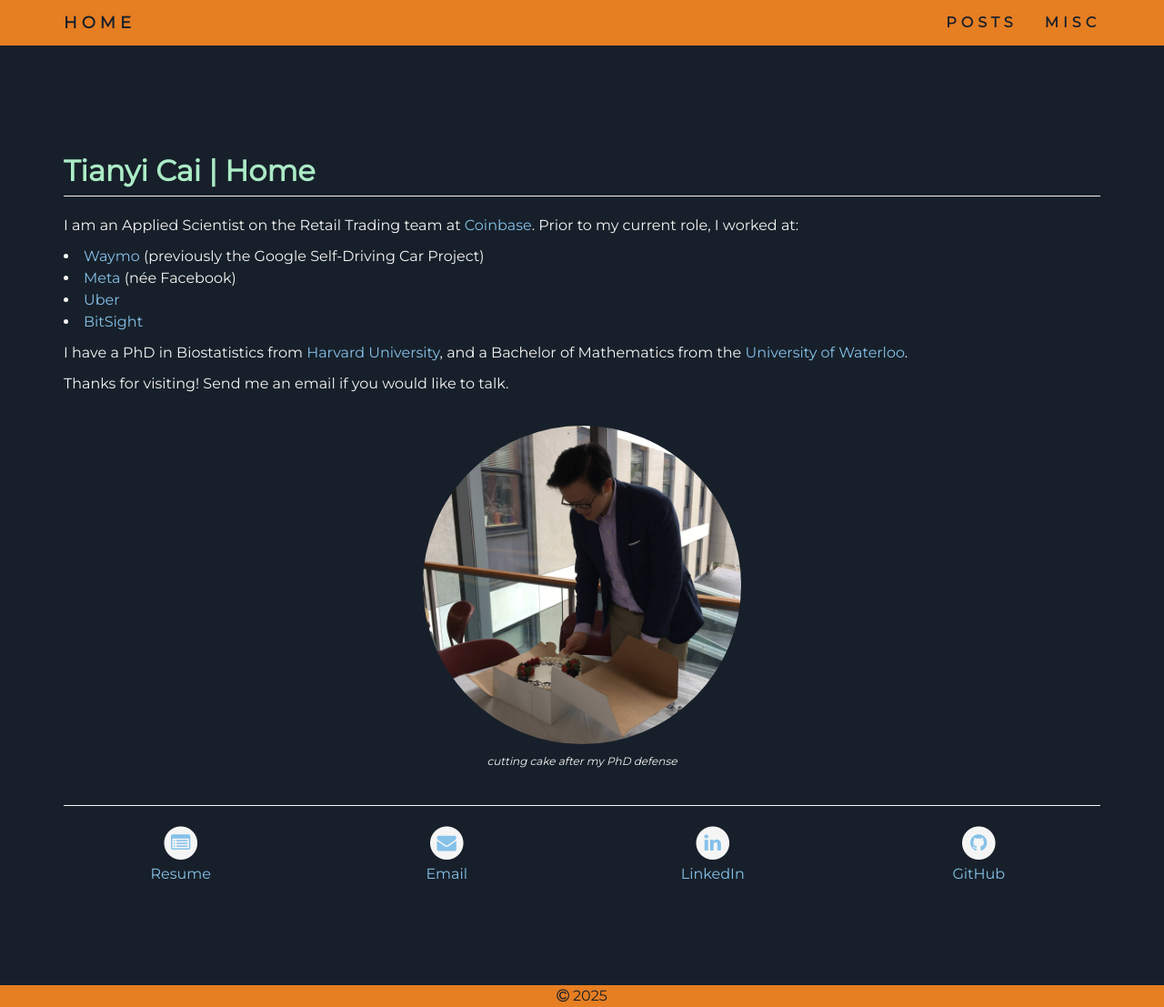
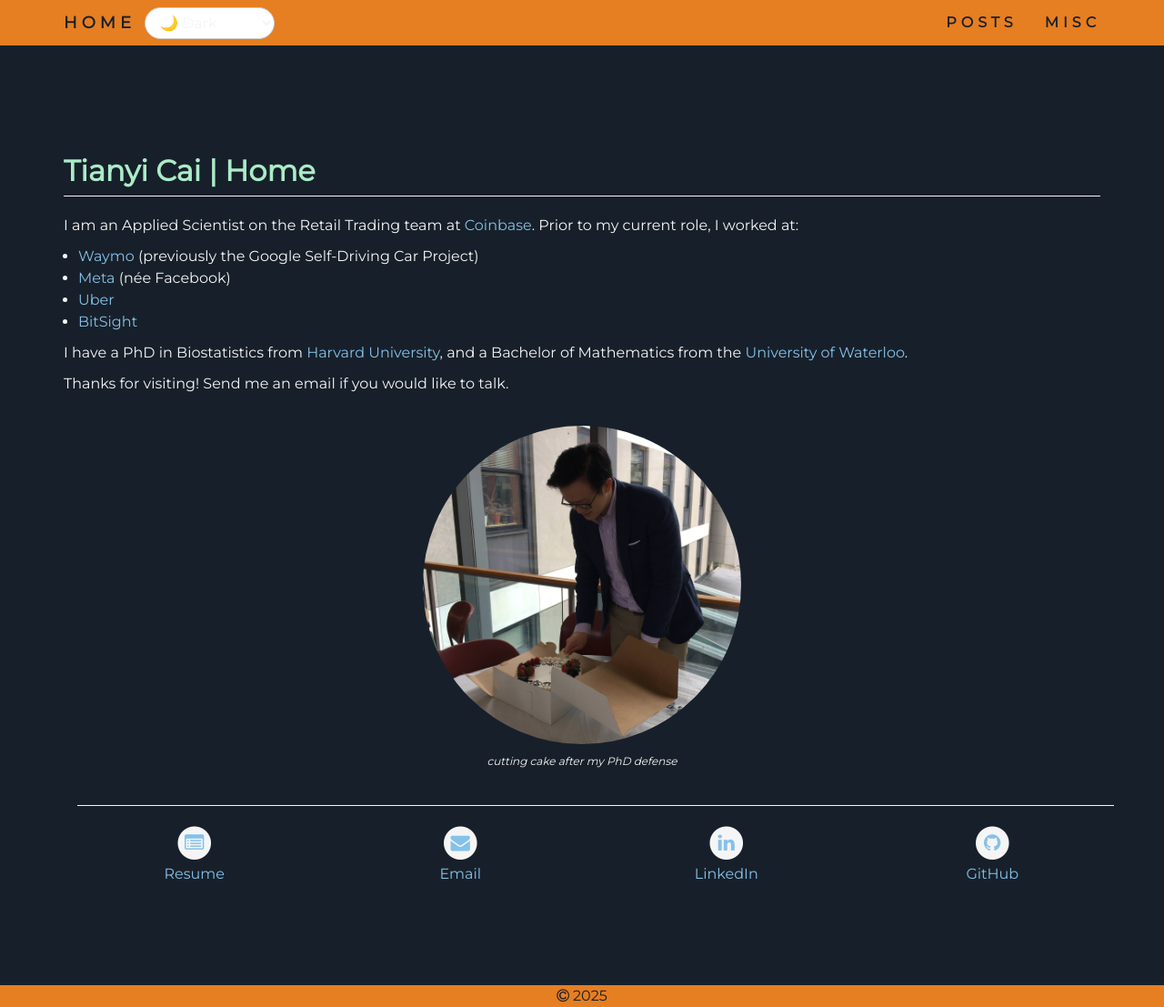
Before and after one commit to caikitlearn/caikitlearn.github.io, a Jekyll site: the page built from index.html, in a window 1280 px wide and 1107 px high. Shown: the whole window at 91% size. Built offline with Jekyll 4.4.1, drawn with Linux system fonts in a browser that asks for light colours.

Commit message:
adding theme selector

```diff
--- a/_includes/navigation.html
+++ b/_includes/navigation.html
@@ -7,15 +7,22 @@
         <span class='icon-bar'></span>
         <span class='icon-bar'></span>
       </button>
-      <a class='navbar-brand' href='/'>HOME</a>
+      <div class="navbar-brand-with-toggle">
+        <a class='navbar-brand' href='{{ "/" | relative_url }}'>HOME</a>
+        <select id="theme-select" class="theme-select">
+          <option value="light">☀️ Light</option>
+          <option value="dark">🌙 Dark</option>
+          <option value="solarized">🌅 Solarized</option>
+        </select>
+      </div>
     </div>
     <div id='navbar' class='navbar-collapse collapse'>
       <ul class='nav navbar-nav navbar-right'>
         <li>
-          <a href='/posts'>POSTS</a>
+          <a href='{{ "/posts" | relative_url }}'>POSTS</a>
         </li>
         <li>
-          <a href='/misc'>MISC</a>
+          <a href='{{ "/misc" | relative_url }}'>MISC</a>
         </li>
       </ul>
     </div>
--- a/_layouts/default.html
+++ b/_layouts/default.html
@@ -4,13 +4,21 @@
     <title>{{ page.title }}</title>
     <meta charset='utf-8'>
     <meta name='viewport' content='width=device-width, initial-scale=1'>
+    <script>
+      (function () {
+        const validThemes = ['light', 'dark', 'solarized'];
+        const storedTheme = localStorage.getItem('theme');
+        const theme = validThemes.includes(storedTheme) ? storedTheme : 'dark';
+        document.documentElement.setAttribute('data-theme', theme);
+      })();
+    </script>
 
     <!------------------------------------------------------------------------->
     <!--  CSS                                                                -->
     <!------------------------------------------------------------------------->
     <link rel='stylesheet' href='https://maxcdn.bootstrapcdn.com/bootstrap/3.3.7/css/bootstrap.min.css'>
     <link rel='stylesheet' href='https://cdnjs.cloudflare.com/ajax/libs/font-awesome/4.7.0/css/font-awesome.min.css'>
-    <link rel='stylesheet' href='/assets/css/base.css'>
+    <link rel='stylesheet' href='{{ "/assets/css/base.css" | relative_url }}'>
 
     <!------------------------------------------------------------------------->
     <!--  FONTS                                                              -->
@@ -55,18 +63,21 @@
       document.getElementById('favicon').setAttribute('href', favicon_path);
     </script>
   </head>
-  <body> {% include navigation.html %} {{ content }}
+  <body data-theme='dark'>
+    {% include navigation.html %}
+    {{ content }}
 
     <!------------------------------------------------------------------------->
     <!--  FOOTER                                                             -->
     <!------------------------------------------------------------------------->
-    <div class='footer'>
+    <footer class='footer'>
       <p>
         <i class='fa fa-copyright'></i>
         <script>
           document.write(new Date().getFullYear());
         </script>
       </p>
-    </div>
+    </footer>
+    <script src='{{ "/assets/js/theme-switcher.js" | relative_url }}'></script>
   </body>
 </html>
--- a/assets/css/base.css
+++ b/assets/css/base.css
@@ -1,17 +1,31 @@
 /*----------------------------------------------------------------------------*/
-/*  GLOBAL VARIABLES                                                          */
+/*  THEMES                                                                    */
 /*----------------------------------------------------------------------------*/
+/* default fallback */
 :root {
-  --theme_color: #e67e22; /* warm orange */
-  --text_color: #f5f5f5; /* off orange */
-  --contrast_color: #abebc6; /* pale green */
-  --background_color: #17202a; /* dark blue */
-  --link_color: #85c1e9; /* medium blue */
-  --hover_color: #aed6f1; /* light blue */
-  --selection_color:   #21618c;
-  --text_size: 16px;
-  --h1_text_size: 32px;
-  --h2_text_size: 20px;
+  --theme_color:       #e67e22; /* warm orange */
+  --text_color:        #f5f5f5; /* off-white */
+  --contrast_color:    #abebc6; /* pale green */
+  --background_color:  #17202a; /* dark blue */
+  --link_color:        #85c1e9; /* medium blue */
+  --hover_color:       #aed6f1; /* light blue */
+  --selection_color:   #21618c; /* sea blue */
+  --h1_text_size:      32px;
+  --h2_text_size:      20px;
+  --text_size:         16px;
+}
+
+/*----------------------------------------------------------------------------*/
+/*  LIGHT THEME OVERRIDES                                                    */
+/*----------------------------------------------------------------------------*/
+html[data-theme='light'] {
+  --theme_color:       #e67e22; /* warm orange - Stays the same for navbar background */
+  --text_color:        #212529; /* very dark grey/black (Main text color for light theme) */
+  --contrast_color:    #c0392b; /* strong reddish-orange (H1 text color for light theme) */
+  --background_color:  #f4f6f7; /* very light grey, almost white (Main background for light theme, Navbar text color) */
+  --link_color:        #2980b9; /* standard blue (Link color for light theme) */
+  --hover_color:       #3498db; /* lighter standard blue (Link hover color for light theme) */
+  --selection_color:   #f39c12; /* orange (Text selection background for light theme) */
 }
 
 
@@ -27,9 +41,10 @@
   line-height: 1.5;
   padding-top: 150px;
   padding-bottom: 100px;
-  background-color: var(--background_color);
-  color: var(--text_color);
+  background-color: var(--background_color); /* Uses the current theme's background */
+  color: var(--text_color);                   /* Uses the current theme's text color */
   font-size: var(--text_size);
+  transition: background-color 0.3s ease, color 0.3s ease; /* Smooth transition */
 }
 
 ol {
@@ -38,34 +53,36 @@
 
 ul {
   list-style-type: disc;
-  padding-left: 0px;
+  padding-left: 16px;
   margin-left: 0px;
-  list-style-position: inside;
 }
 
 h1 {
   font-size: var(--h1_text_size);
   font-weight: 700;
-  color: var(--contrast_color);
+  color: var(--contrast_color); /* Uses the current theme's H1 color */
 }
 
 h2 {
   font-size: var(--h2_text_size);
   font-weight: 700;
+  /* color: var(--text_color); /* Implicitly uses body text color, or define explicitly */
 }
 
 hr {
   height: 0;
-  border-color: var(--text_color);
+  border-color: var(--text_color); /* Uses the current theme's text color */
   margin-top: 5px;
 }
 
 ::selection {
-  background: var(--selection_color);
+  background: var(--selection_color); /* Uses the current theme's selection color */
+  color: var(--text_color); /* Optional: set text color for selection */
 }
 
 ::-moz-selection {
-  background: var(--selection_color);
+  background: var(--selection_color); /* Uses the current theme's selection color */
+  color: var(--text_color); /* Optional: set text color for selection */
 }
 
 
@@ -94,50 +111,50 @@
 }
 
 a {
-  color: var(--link_color);
+  color: var(--link_color); /* Uses the current theme's link color */
   background-color: transparent;
   text-decoration: none;
 }
 
 a:visited {
-  color: var(--link_color);
+  color: var(--link_color); /* Uses the current theme's link color */
   background-color: transparent;
   text-decoration: none;
 }
 
 a:hover {
-  color: var(--hover_color);
+  color: var(--hover_color); /* Uses the current theme's hover color */
   background-color: transparent;
   text-decoration: underline;
 }
 
 a:focus {
-  color: var(--contrast_color);
+  color: var(--contrast_color); /* Uses the current theme's contrast color */
   background-color: transparent;
   text-decoration: underline;
 }
 
 .fa-circle {
-  color: var(--text_color);
+  color: var(--text_color); /* Uses the current theme's text color */
 }
 
 .fa-envelope,
 .fa-linkedin,
 .fa-github,
 .fa-list-alt {
-  color: var(--link_color);
+  color: var(--link_color); /* Uses the current theme's link color */
 }
 
 .fa-envelope:hover,
 .fa-linkedin:hover,
 .fa-github:hover,
 .fa-list-alt:hover {
-  color: var(--hover_color);
+  color: var(--hover_color); /* Uses the current theme's hover color */
 }
 
 
 /*----------------------------------------------------------------------------*/
-/*  MODULES / COMPONENTS                                                      */
+/*  NAVBAR STYLES (Existing and New)                                         */
 /*----------------------------------------------------------------------------*/
 .navbar {
   padding-top: 0;
@@ -147,31 +164,32 @@
   letter-spacing: 5px;
   position: fixed;
   width: 100%;
-  background-color: var(--theme_color);
+  background-color: var(--theme_color); /* Uses the current theme's theme_color (navbar background) */
   z-index: 1;
 }
 
 .navbar-default {
-  border: var(--background_color);
+  /* For dark theme, border is dark blue. For light theme, border is light grey. */
+  border-bottom: 1px solid var(--background_color); /* Subtle border using theme's background */
 }
 
 .navbar-default .navbar-brand {
-  color: var(--background_color);
+  color: var(--background_color); /* Uses the current theme's background_color for text (dark blue on orange for dark, light grey on orange for light) */
   font-weight: bold;
 }
 
 .navbar-default .navbar-brand:hover,
 .navbar-default .navbar-brand:focus {
-  color: var(--hover_color);
+  color: var(--hover_color); /* Uses current theme's general hover color for navbar brand hover */
 }
 
 .navbar-default .navbar-nav > li > a {
-  color: var(--background_color);
+  color: var(--background_color); /* Uses the current theme's background_color for text */
   font-weight: bold;
 }
 
 .navbar-default .navbar-nav > li > a:hover {
-  color: var(--hover_color);
+  color: var(--hover_color); /* Uses current theme's general hover color for navbar links hover */
 }
 
 .navbar-default .navbar-collapse,
@@ -182,35 +200,104 @@
 
 .navbar-default .navbar-toggle {
   border-color: transparent;
-  background-color: var(--theme_color);
+  background-color: var(--theme_color); /* Uses current theme's navbar background */
 }
 
 .navbar-default .navbar-toggle:hover,
 .navbar-default .navbar-toggle:focus,
 .navbar-default .navbar-toggle:active {
-  background-color: var(--theme_color);
+  background-color: var(--theme_color); /* Uses current theme's navbar background */
 }
 
 .navbar-default .navbar-toggle .icon-bar {
-  background-color: var(--background_color);
+  background-color: var(--background_color); /* Uses current theme's background_color for icon bars (dark blue for dark, light grey for light) */
 }
 
 .navbar-default .navbar-toggle:hover .icon-bar {
-  background-color: var(--hover_color);
+  background-color: var(--hover_color); /* Uses current theme's general hover color */
 }
 
+/* --- STYLES FOR NAVBAR BRAND WITH THEME TOGGLE (Copied from previous step) --- */
+.navbar-brand-with-toggle {
+  display: flex;
+  align-items: center;
+  float: left;
+  height: 50px;
+}
+
+.navbar-brand-with-toggle .navbar-brand {
+  float: none !important;
+  padding-top: 15px;
+  padding-bottom: 15px;
+  line-height: 20px;
+  height: 50px;
+  padding-left: 15px;
+  padding-right: 10px;
+  flex-shrink: 0;
+  flex-grow: 0;
+}
+
+.theme-select {
+  padding: 6px 12px;
+  border-radius: 20px;
+  font-size: 16px;
+  background: white;
+  border: 1px solid #ccc;
+}
+
+
+/*
+.navbar-brand-with-toggle .theme-switcher-nav {
+  display: flex;
+  align-items: center;
+}
+
+.theme-switcher-nav label {
+  margin-bottom: 0;
+  cursor: pointer;
+  display: flex;
+  align-items: center;
+  font-size: 1.2em;
+}
+
+.theme-switcher-nav label .light-icon,
+.theme-switcher-nav label .dark-icon {
+  display: flex;
+  align-items: center;
+}
+
+.theme-switcher-nav input[type="checkbox"] {
+  display: none;
+}
+
+.theme-switcher-nav .dark-icon {
+  display: none;
+}
+.theme-switcher-nav .light-icon {
+  display: inline;
+}
+.theme-switcher-nav input[type="checkbox"]:checked ~ label .light-icon {
+  display: none;
+}
+.theme-switcher-nav input[type="checkbox"]:checked ~ label .dark-icon {
+  display: inline;
+}
+*/
+/*----------------------------------------------------------------------------*/
+/*  FOOTER STYLES                                                            */
+/*----------------------------------------------------------------------------*/
 .footer {
   position: fixed;
   left: 0px;
   bottom: 0px;
   width: 100%;
   z-index: 1;
-  background-color: var(--theme_color);
+  background-color: var(--theme_color); /* Uses current theme's theme_color (navbar background) */
   text-align: center;
   vertical-align: middle;
 }
 
 .footer p {
   margin: 0px 0px;
-  color: var(--background_color);
+  color: var(--background_color); /* Uses current theme's background_color for text */
 }
--- /dev/null
+++ b/assets/js/theme-switcher.js
@@ -0,0 +1,28 @@
+/*
+  Theme Switcher
+  - loads and applies saved theme from localStorage
+  - updates theme on user selection via <select>
+  - persists selection across sessions
+*/
+
+document.addEventListener('DOMContentLoaded', () => {
+  const themeSelect = document.getElementById('theme-select');
+
+  if (!themeSelect) return;
+
+  // load saved theme or set default
+  const validThemes = ['light', 'dark', 'solarized'];
+  const storedTheme = localStorage.getItem('theme');
+  const savedTheme = validThemes.includes(storedTheme) ? storedTheme : 'dark';
+
+  themeSelect.value = savedTheme;
+
+  // update theme on selection
+  themeSelect.addEventListener('change', () => {
+    const selectedTheme = themeSelect.value;
+    if (validThemes.includes(selectedTheme)) {
+      document.documentElement.setAttribute('data-theme', selectedTheme);
+      localStorage.setItem('theme', selectedTheme);
+    }
+  });
+});
--- a/index.html
+++ b/index.html
@@ -2,25 +2,30 @@
 layout: default
 title: Tianyi Cai | Home
 ---
-<div class='container bg-main'>
+<main class='container bg-main'>
   <h1>{{ page.title }}</h1>
   <hr>
-    <p>
-        I am an Applied Scientist on the Retail Trading team at <a href='https://www.coinbase.com/careers/positions' target='_blank'>Coinbase</a>. Prior to my current role, I worked at:
+  <section>
+    <p> I am an Applied Scientist on the Retail Trading team at <a href='https://www.coinbase.com/careers/positions' target='_blank'>Coinbase</a>. Prior to my current role, I worked at: </p>
     <ul>
-        <li><a href='https://careers.withwaymo.com/' target='_blank'>Waymo</a> (previously the Google Self-Driving Car Project)</li>
-        <li><a href='https://www.metacareers.com/jobs/' target='_blank'>Meta</a> (née Facebook)</li>
-        <li><a href='https://www.uber.com/us/en/careers/' target='_blank'>Uber</a></li>
-        <li><a href='https://www.bitsight.com/about/careers' target='_blank'>BitSight</a></li>
+      <li>
+        <a href='https://careers.withwaymo.com/' target='_blank'>Waymo</a> (previously the Google Self-Driving Car Project)
+      </li>
+      <li>
+        <a href='https://www.metacareers.com/jobs/' target='_blank'>Meta</a> (née Facebook)
+      </li>
+      <li>
+        <a href='https://www.uber.com/us/en/careers/' target='_blank'>Uber</a>
+      </li>
+      <li>
+        <a href='https://www.bitsight.com/about/careers' target='_blank'>BitSight</a>
+      </li>
     </ul>
-    </p>
-    <p>I have a PhD in Biostatistics from <a href='https://gsas.harvard.edu/programs-of-study/all/biostatistics' target='_blank'>Harvard University</a>, and a Bachelor of Mathematics from the <a href='https://uwaterloo.ca/math' target='_blank'>University of Waterloo</a>.
-    </p>
-    <p>
-        Thanks for visiting! Send me an email if you would like to talk.
-    </p>
+    <p> I have a PhD in Biostatistics from <a href='https://gsas.harvard.edu/programs-of-study/all/biostatistics' target='_blank'>Harvard University</a>, and a Bachelor of Mathematics from the <a href='https://uwaterloo.ca/math' target='_blank'>University of Waterloo</a>. </p>
+    <p> Thanks for visiting! Send me an email if you would like to talk. </p>
     <br>
-    <img src='/assets/images/cake.jpeg' class='img-responsive img-circle margin' style='max-width: 350px'>
+  </section>
+  <img src='/assets/images/cake.jpeg' class='img-responsive img-circle margin' style='max-width: 350px' alt='¯\_(ツ)_/¯' width='3000' height='3000' height: auto>
   <p class='picture-caption'>cutting cake after my PhD defense</p>
   </div>
   <br>
@@ -88,5 +93,4 @@
         </ul>
       </div>
     </div>
-</div>
-<br>
+</main>
```
Also changed, not shown: misc.html (+30 -7 lines), posts.html (+8 -8 lines), 3 other files. Lines whose indentation alone changed are shown as unchanged.
